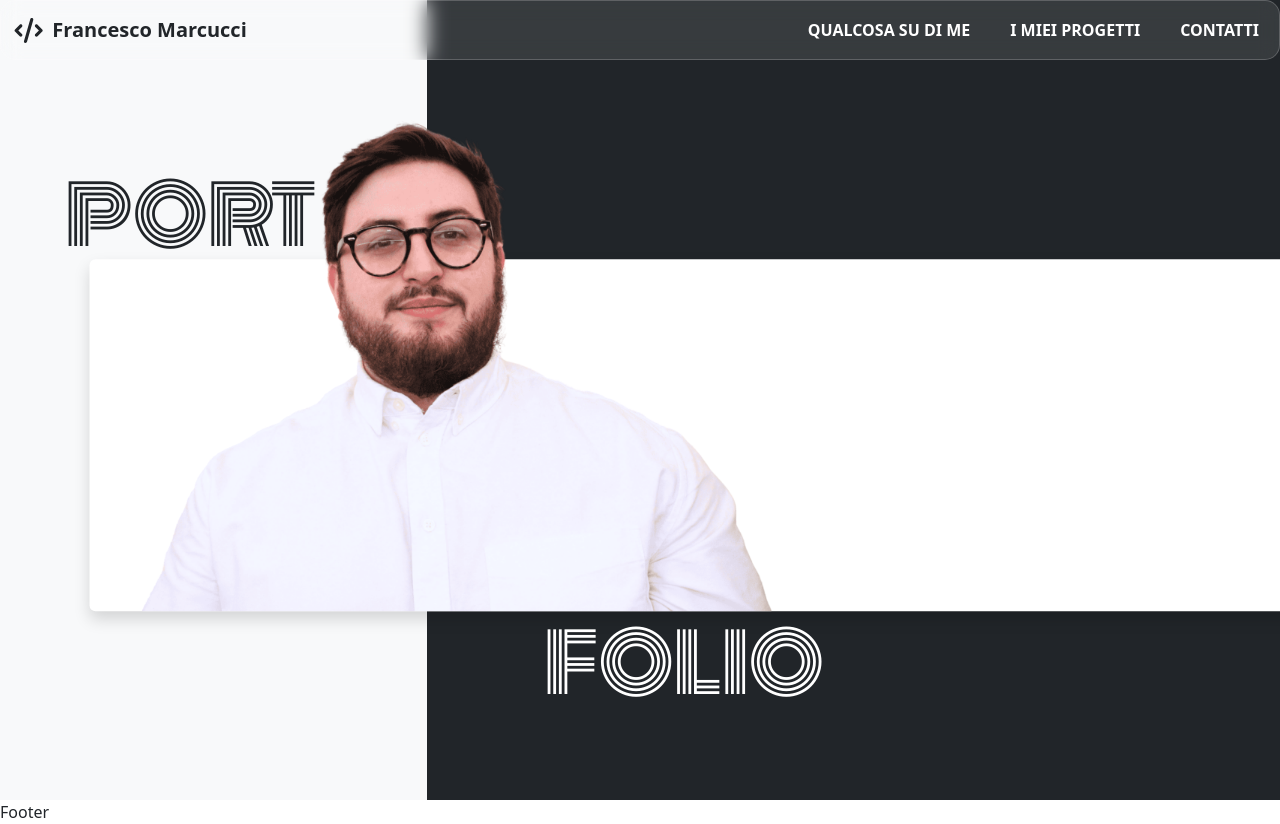
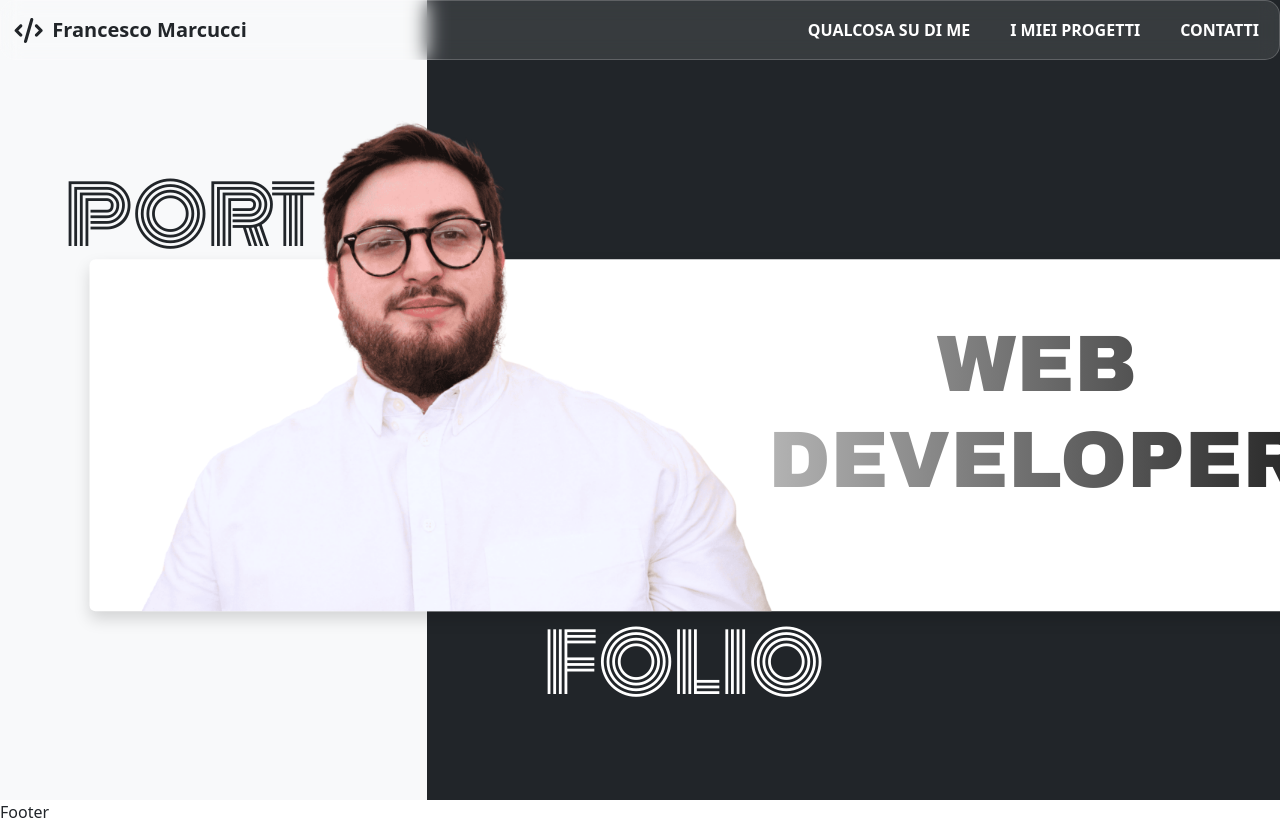
Before and after one commit to Marcucci-Francesco/portfolio, a React (Vite) app: page / in a window 1280 px wide. Shown: the top 824 px of the page. Built offline with nearby package versions, Linux system fonts and the light colour scheme.

Commit message:
[feat] add text in homepage and styling

```diff
--- a/index.html
+++ b/index.html
@@ -9,6 +9,9 @@
   <link rel="preconnect" href="https://fonts.googleapis.com">
   <link rel="preconnect" href="https://fonts.gstatic.com" crossorigin>
   <link href="https://fonts.googleapis.com/css2?family=Monoton&display=swap" rel="stylesheet">
+  <link rel="preconnect" href="https://fonts.googleapis.com">
+  <link rel="preconnect" href="https://fonts.gstatic.com" crossorigin>
+  <link href="https://fonts.googleapis.com/css2?family=Archivo+Black&display=swap" rel="stylesheet">
   <title>Portfolio</title>
 </head>
 
--- a/src/index.css
+++ b/src/index.css
@@ -11,6 +11,19 @@
   font-weight: 400;
   font-style: normal;
 }
+
+.archivo-black-regular {
+  font-family: "Archivo Black", sans-serif;
+  font-weight: 400;
+  font-style: normal;
+}
+
+.gradient-text {
+  background: linear-gradient(90deg, #b4b4b4, #252525);
+  -webkit-background-clip: text;
+  -webkit-text-fill-color: transparent;
+}
+
 
 
 .nav-link-hover {
--- a/src/pages/Homepage.jsx
+++ b/src/pages/Homepage.jsx
@@ -39,6 +39,18 @@ const Homepage = () => {
             transform: 'translate(-24%, -68%)',
             zIndex: 10
           }} />
+
+        <h1 className='position-absolute fs-1 text-center archivo-black-regular gradient-text'
+          style={{
+            width: '270px',
+            scale: '2',
+            top: '30%',
+            left: '65%',
+            zIndex: 11
+          }}
+        >
+          WEB <br /> DEVELOPER
+        </h1>
       </div>
 
       <h1 className='position-absolute monoton-regular fs-1 text-white'
```
